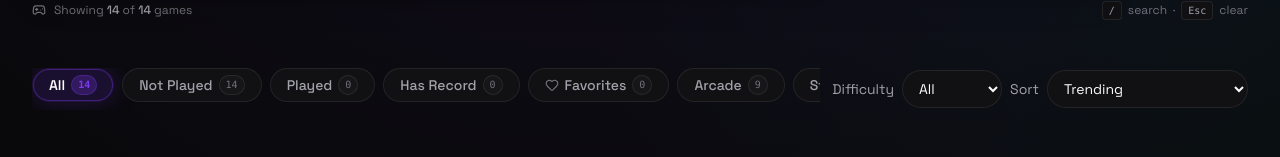
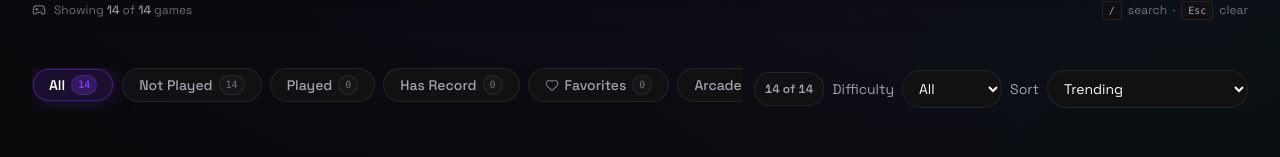
Before and after one commit to jeeshanabbasi/PlayVerse, a React (Vite) app: page /games in a window 1280 px wide. Shown: the part 280-437 px from the top of the page. Built offline with nearby package versions, Linux system fonts and the light colour scheme.

Commit message:
Added a live game catalog result counter

```diff
--- a/src/pages/Games/GamesPage.jsx
+++ b/src/pages/Games/GamesPage.jsx
@@ -48,6 +48,13 @@ function GamesPageComponent() {
             />
           </div>
           <div className="flex shrink-0 flex-wrap items-center gap-2">
+            <span
+              className="rounded-lg border border-border bg-surface px-2.5 py-2 text-xs font-semibold tabular-nums text-text-secondary"
+              role="status"
+              aria-live="polite"
+            >
+              {matching} of {total}
+            </span>
             <label className="flex items-center gap-2 text-sm text-text-secondary">
               Difficulty
               <select
```
